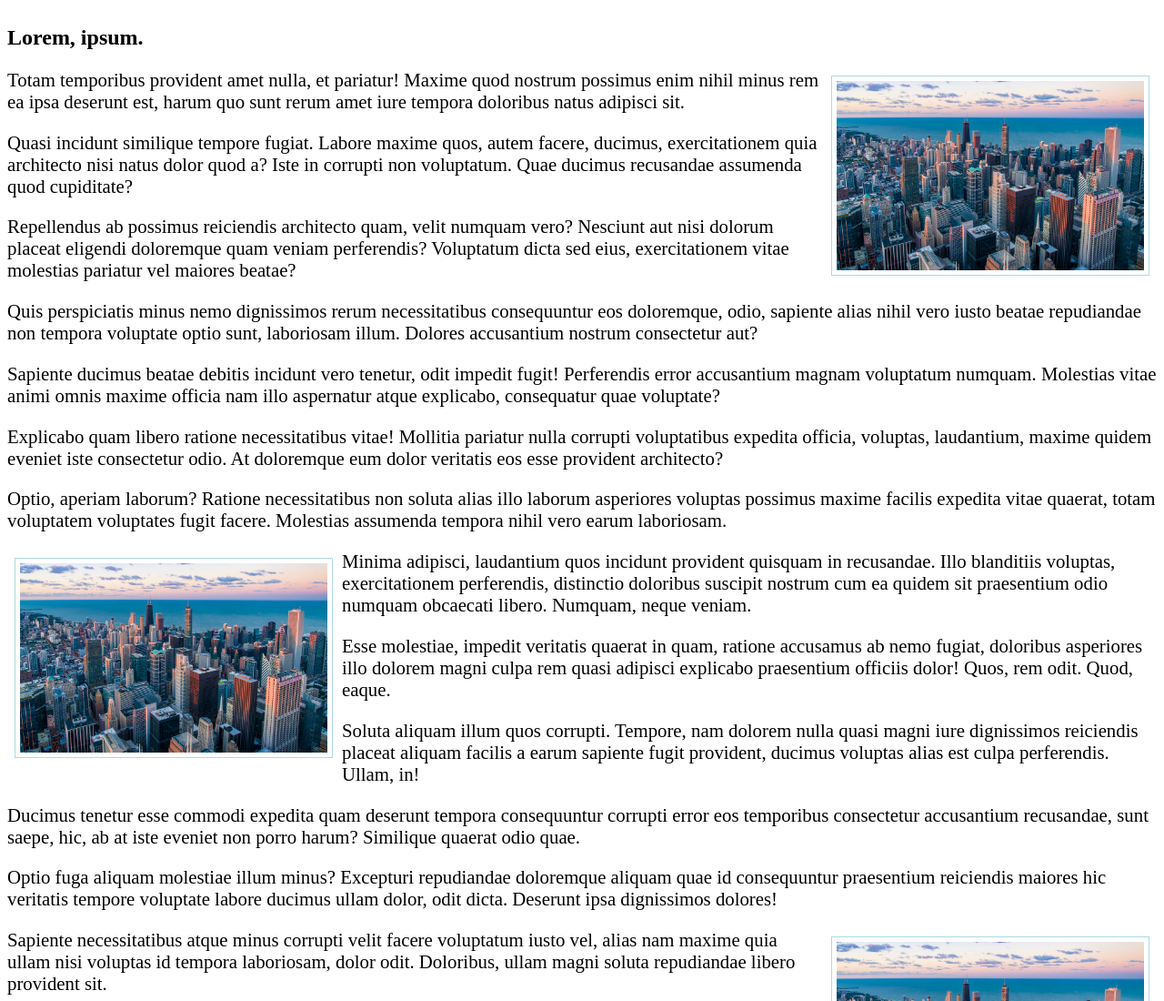
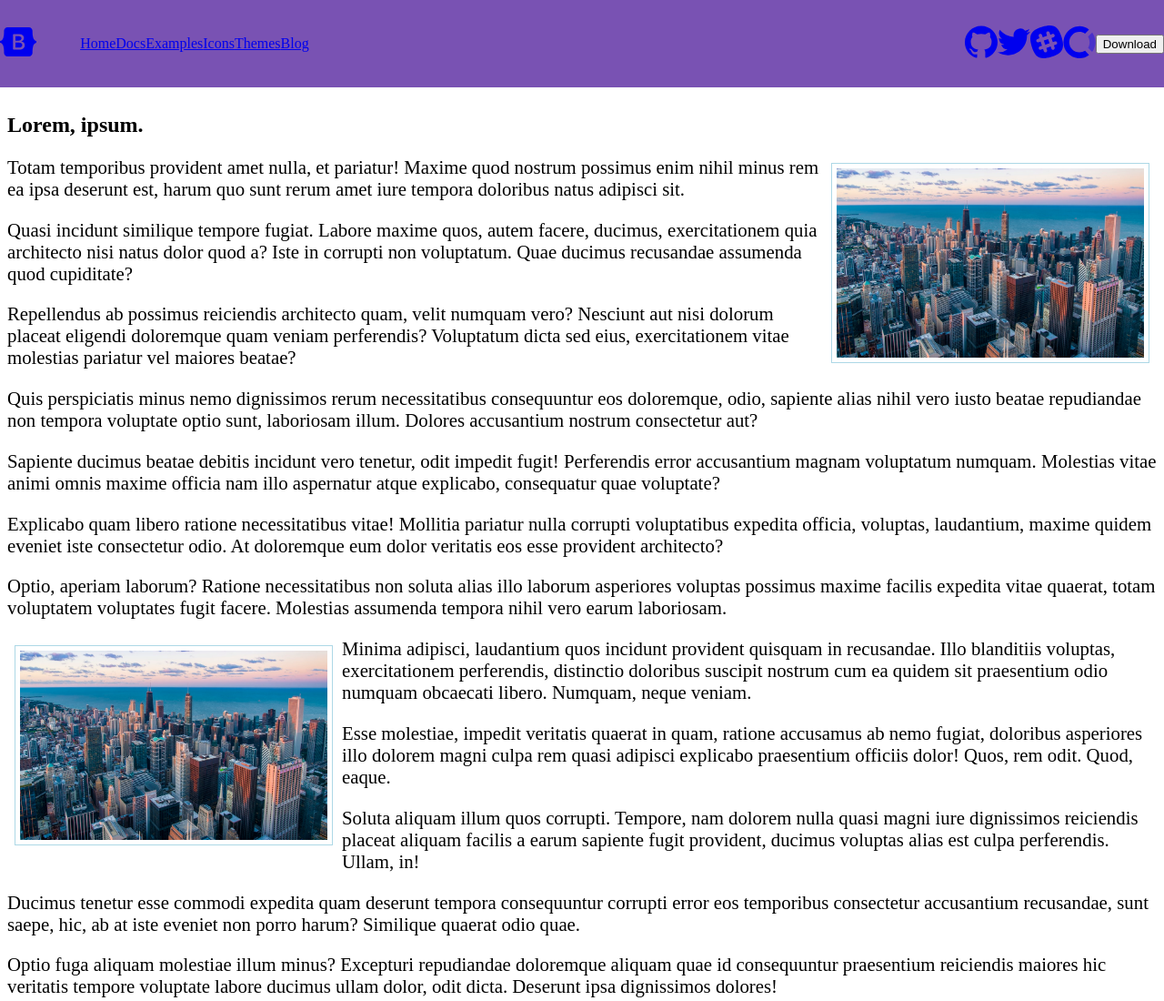
Before and after one commit to CelineHan16/bootstrap-5, a plain HTML site: page index.html in a window 1280 px wide. Shown: the top 1100 px of the page at 91% size. Drawn offline with Linux system fonts and the light colour scheme.

Commit message:
added navbar

```diff
--- a/index.html
+++ b/index.html
@@ -8,9 +8,36 @@
   <title>Document</title>
 </head>
 <body>
-  <div class="navbar">
-
-  </div>
+  <header class="navbar">
+    <nav class="container">
+      <a href="https://getbootstrap.com/" class="logo">
+        <svg xmlns="http://www.w3.org/2000/svg" height="32" class="d-block" viewBox="0 0 118 94" role="img"><title>Bootstrap</title><path fill-rule="evenodd" clip-rule="evenodd" d="M24.509 0c-6.733 0-11.715 5.893-11.492 12.284.214 6.14-.064 14.092-2.066 20.577C8.943 39.365 5.547 43.485 0 44.014v5.972c5.547.529 8.943 4.649 10.951 11.153 2.002 6.485 2.28 14.437 2.066 20.577C12.794 88.106 17.776 94 24.51 94H93.5c6.733 0 11.714-5.893 11.491-12.284-.214-6.14.064-14.092 2.066-20.577 2.009-6.504 5.396-10.624 10.943-11.153v-5.972c-5.547-.529-8.934-4.649-10.943-11.153-2.002-6.484-2.28-14.437-2.066-20.577C105.214 5.894 100.233 0 93.5 0H24.508zM80 57.863C80 66.663 73.436 72 62.543 72H44a2 2 0 01-2-2V24a2 2 0 012-2h18.437c9.083 0 15.044 4.92 15.044 12.474 0 5.302-4.01 10.049-9.119 10.88v.277C75.317 46.394 80 51.21 80 57.863zM60.521 28.34H49.948v14.934h8.905c6.884 0 10.68-2.772 10.68-7.727 0-4.643-3.264-7.207-9.012-7.207zM49.948 49.2v16.458H60.91c7.167 0 10.964-2.876 10.964-8.281 0-5.406-3.903-8.178-11.425-8.178H49.948z" fill="currentColor"></path></svg>
+      </a>
+      <ul class="list">
+        <li><a href="#">Home</a></li>
+        <li><a href="#">Docs</a></li>
+        <li><a href="#">Examples</a></li>
+        <li><a href="#">Icons</a></li>
+        <li><a href="#">Themes</a></li>
+        <li><a href="#">Blog</a></li>
+      </ul>
+      <ul class="links">
+        <li><a href="#">
+          <svg xmlns="http://www.w3.org/2000/svg" width="36" height="36" class="navbar-nav-svg d-inline-block align-text-top" viewBox="0 0 512 499.36" role="img"><title>GitHub</title><path fill="currentColor" fill-rule="evenodd" d="M256 0C114.64 0 0 114.61 0 256c0 113.09 73.34 209 175.08 242.9 12.8 2.35 17.47-5.56 17.47-12.34 0-6.08-.22-22.18-.35-43.54-71.2 15.49-86.2-34.34-86.2-34.34-11.64-29.57-28.42-37.45-28.42-37.45-23.27-15.84 1.73-15.55 1.73-15.55 25.69 1.81 39.21 26.38 39.21 26.38 22.84 39.12 59.92 27.82 74.5 21.27 2.33-16.54 8.94-27.82 16.25-34.22-56.84-6.43-116.6-28.43-116.6-126.49 0-27.95 10-50.8 26.35-68.69-2.63-6.48-11.42-32.5 2.51-67.75 0 0 21.49-6.88 70.4 26.24a242.65 242.65 0 0 1 128.18 0c48.87-33.13 70.33-26.24 70.33-26.24 14 35.25 5.18 61.27 2.55 67.75 16.41 17.9 26.31 40.75 26.31 68.69 0 98.35-59.85 120-116.88 126.32 9.19 7.9 17.38 23.53 17.38 47.41 0 34.22-.31 61.83-.31 70.23 0 6.85 4.61 14.81 17.6 12.31C438.72 464.97 512 369.08 512 256.02 512 114.62 397.37 0 256 0z"></path></svg>
+        </a></li>
+        <li><a href="#">
+          <svg xmlns="http://www.w3.org/2000/svg" width="36" height="36" class="navbar-nav-svg d-inline-block align-text-top" viewBox="0 0 512 416.32" role="img"><title>Twitter</title><path fill="currentColor" d="M160.83 416.32c193.2 0 298.92-160.22 298.92-298.92 0-4.51 0-9-.2-13.52A214 214 0 0 0 512 49.38a212.93 212.93 0 0 1-60.44 16.6 105.7 105.7 0 0 0 46.3-58.19 209 209 0 0 1-66.79 25.37 105.09 105.09 0 0 0-181.73 71.91 116.12 116.12 0 0 0 2.66 24c-87.28-4.3-164.73-46.3-216.56-109.82A105.48 105.48 0 0 0 68 159.6a106.27 106.27 0 0 1-47.53-13.11v1.43a105.28 105.28 0 0 0 84.21 103.06 105.67 105.67 0 0 1-47.33 1.84 105.06 105.06 0 0 0 98.14 72.94A210.72 210.72 0 0 1 25 370.84a202.17 202.17 0 0 1-25-1.43 298.85 298.85 0 0 0 160.83 46.92"></path></svg>
+        </a></li>
+        <li><a href="#">
+          <svg xmlns="http://www.w3.org/2000/svg" width="36" height="36" class="navbar-nav-svg d-inline-block align-text-top" viewBox="0 0 512 512" role="img"><title>Slack</title><path fill="currentColor" d="M210.787 234.832l68.31-22.883 22.1 65.977-68.309 22.882z"></path><path fill="currentColor" d="M490.54 185.6C437.7 9.59 361.6-31.34 185.6 21.46S-31.3 150.4 21.46 326.4 150.4 543.3 326.4 490.54 543.34 361.6 490.54 185.6zM401.7 299.8l-33.15 11.05 11.46 34.38c4.5 13.92-2.87 29.06-16.78 33.56-2.87.82-6.14 1.64-9 1.23a27.32 27.32 0 0 1-24.56-18l-11.46-34.38-68.36 22.92 11.46 34.38c4.5 13.92-2.87 29.06-16.78 33.56-2.87.82-6.14 1.64-9 1.23a27.32 27.32 0 0 1-24.56-18l-11.46-34.43-33.15 11.05c-2.87.82-6.14 1.64-9 1.23a27.32 27.32 0 0 1-24.56-18c-4.5-13.92 2.87-29.06 16.78-33.56l33.12-11.03-22.1-65.9-33.15 11.05c-2.87.82-6.14 1.64-9 1.23a27.32 27.32 0 0 1-24.56-18c-4.48-13.93 2.89-29.07 16.81-33.58l33.15-11.05-11.46-34.38c-4.5-13.92 2.87-29.06 16.78-33.56s29.06 2.87 33.56 16.78l11.46 34.38 68.36-22.92-11.46-34.38c-4.5-13.92 2.87-29.06 16.78-33.56s29.06 2.87 33.56 16.78l11.47 34.42 33.15-11.05c13.92-4.5 29.06 2.87 33.56 16.78s-2.87 29.06-16.78 33.56L329.7 194.6l22.1 65.9 33.15-11.05c13.92-4.5 29.06 2.87 33.56 16.78s-2.88 29.07-16.81 33.57z"></path></svg>
+        </a></li>
+        <li><a href="#">
+          <svg xmlns="http://www.w3.org/2000/svg" width="36" height="36" fill="currentColor" fill-rule="evenodd" class="navbar-nav-svg d-inline-block align-text-top" viewBox="0 0 40 41" role="img"><title>Open Collective</title><path fill-opacity=".4" d="M32.8 21c0 2.4-.8 4.9-2 6.9l5.1 5.1c2.5-3.4 4.1-7.6 4.1-12 0-4.6-1.6-8.8-4-12.2L30.7 14c1.2 2 2 4.3 2 7z"></path><path d="M20 33.7a12.8 12.8 0 0 1 0-25.6c2.6 0 5 .7 7 2.1L32 5a20 20 0 1 0 .1 31.9l-5-5.2a13 13 0 0 1-7 2z"></path></svg>
+        </a></li>
+      </ul>
+      <button class="btn">Download</button>
+    </nav>
+  </header>
 
   <article>
     <h1>Lorem, ipsum.</h1>
--- a/style.css
+++ b/style.css
@@ -3,6 +3,31 @@ body {
 }
 * {
   box-sizing: border-box;
+}
+
+.navbar {
+  padding: .75rem 0;
+  background-color: #7952b3;
+}
+.container {
+  display: flex;
+  justify-content: space-between;
+  justify-content: start;
+  align-items: center;
+}
+.navbar ul {
+  display: flex;
+  list-style-type: none;
+}
+.navbar .list {
+  flex-grow: 1;
+}
+.navbar .logo {
+  margin-right: .5rem;
+}
+.navbar .logo svg {
+  margin-top: .25rem;
+  margin-bottom: .25rem;
 }
 
 
@@ -17,7 +42,7 @@ body {
   }
 } */
 
-.container {
+/* .container {
   width: 980px;
   margin: 0 auto;
   padding: .5rem;
@@ -72,7 +97,7 @@ body {
 }
 .col-12 {
   flex: 0 0 100%;
-}
+} */
 
 .grid-example {
   display: flex;
```
